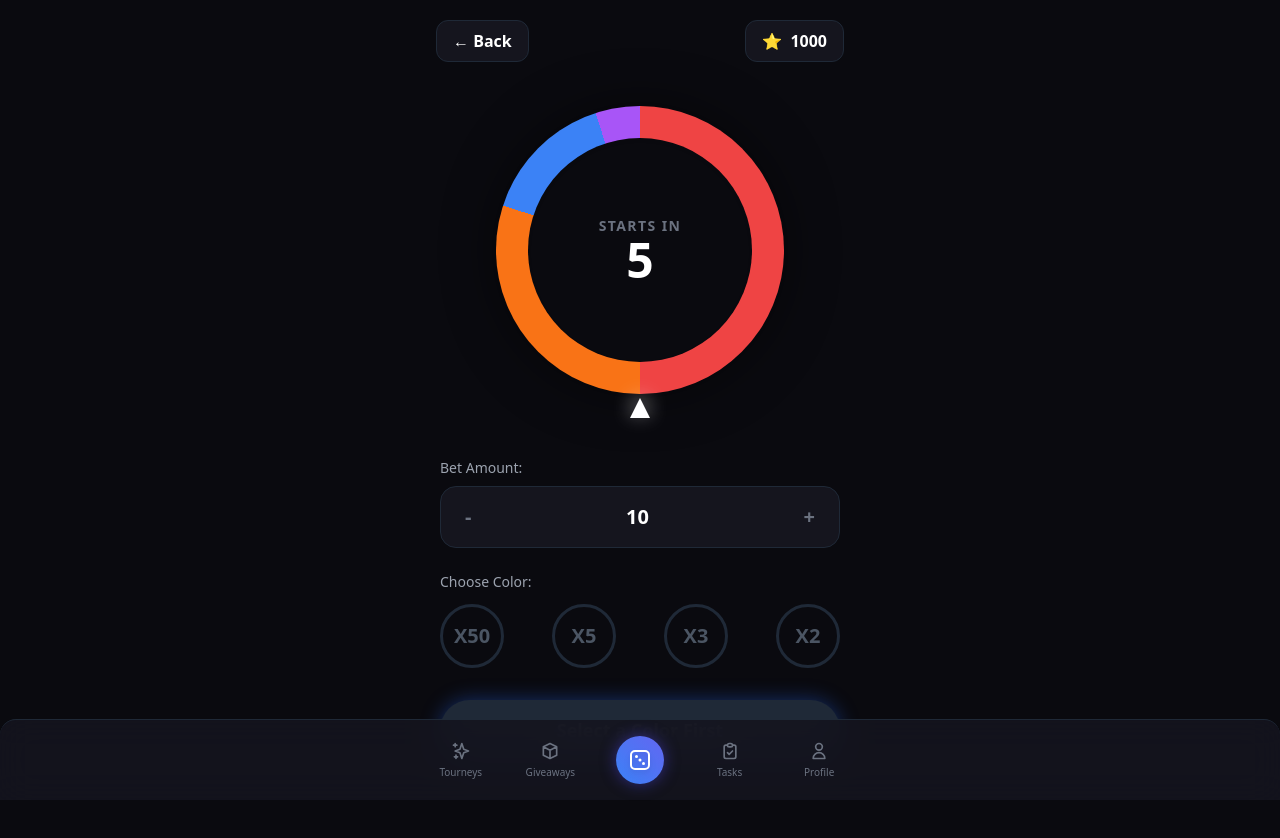
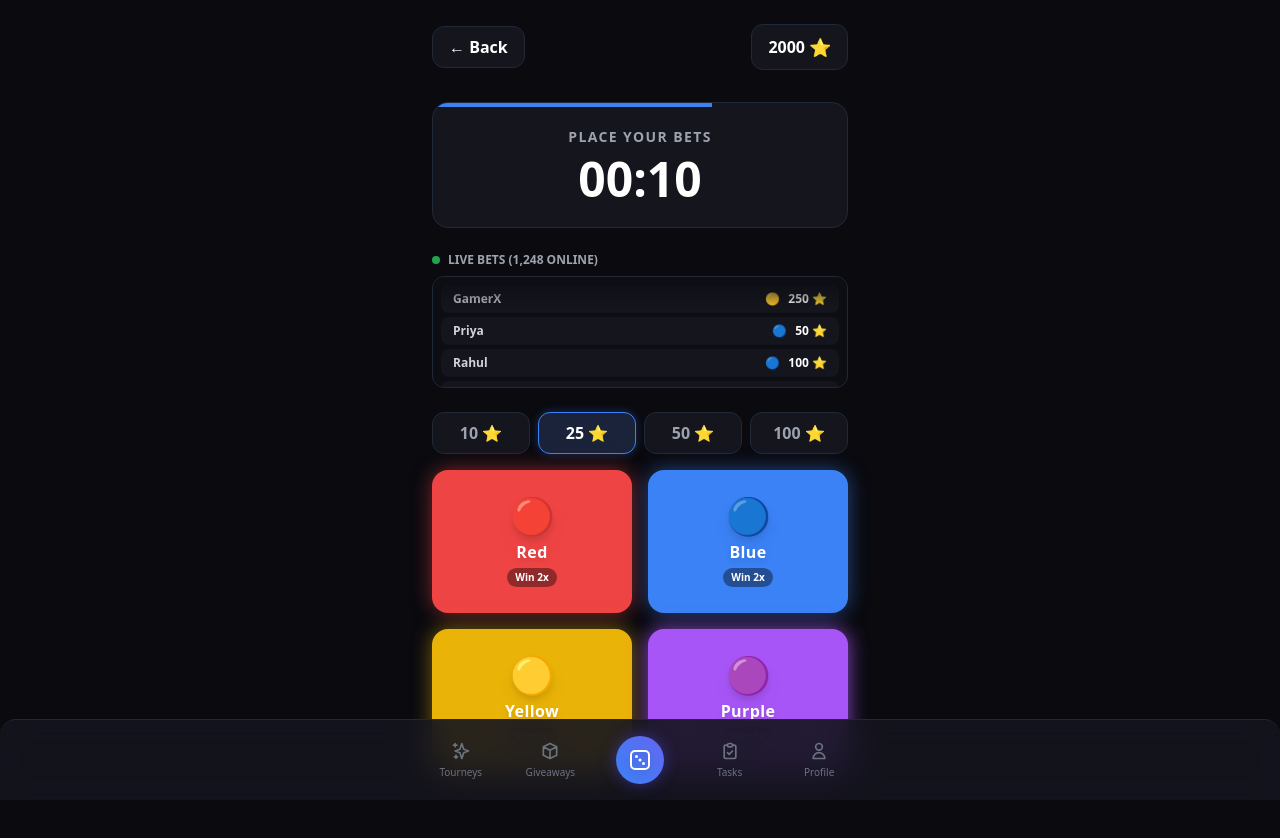
Before and after one commit to Aadi639707/stardrop-bot, a Next.js app: page /roulette in a window 1280 px wide. Shown: the top 838 px of the page. Built offline with nearby package versions, Linux system fonts and the light colour scheme.

Commit message:
Update page.tsx

```diff
--- a/app/roulette/page.tsx
+++ b/app/roulette/page.tsx
@@ -1,171 +1,278 @@
 "use client";
 
-import { useState, useEffect } from "react";
+import { useState, useEffect, useRef } from "react";
 import Link from "next/link";
 
-export default function RingRoulette() {
-  const [balance, setBalance] = useState(1000);
-  const [betAmount, setBetAmount] = useState(10);
-  const [selectedMultiplier, setSelectedMultiplier] = useState<number | null>(null);
+// --- GAME CONFIGURATION ---
+const COLORS = [
+  { id: "red", name: "Red", icon: "🔴", bg: "bg-red-500", shadow: "shadow-[0_0_20px_rgba(239,68,68,0.5)]", mult: 2 },
+  { id: "blue", name: "Blue", icon: "🔵", bg: "bg-blue-500", shadow: "shadow-[0_0_20px_rgba(59,130,246,0.5)]", mult: 2 },
+  { id: "yellow", name: "Yellow", icon: "🟡", bg: "bg-yellow-500", shadow: "shadow-[0_0_20px_rgba(234,179,8,0.5)]", mult: 2 },
+  { id: "purple", name: "Purple", icon: "🟣", bg: "bg-purple-500", shadow: "shadow-[0_0_20px_rgba(168,85,247,0.8)]", mult: 5 }, // Jackpot Color
+];
 
-  const [rotation, setRotation] = useState(0);
-  const [isSpinning, setIsSpinning] = useState(false);
-  const [countdown, setCountdown] = useState(5); // Dummy center countdown
+const BOT_NAMES = ["Aman", "Rahul", "Priya", "GamerX", "Vikash", "Neha", "Rohan", "King", "Sniper", "Raj", "ToxicGamer", "Avinash"];
+const BOT_BETS = [15, 25, 50, 100, 250];
 
-  // 🌚 THE SECRET ALGORITHM (Lowest Liability)
-  const calculateRiggedResult = (userBetMultiplier: number | null, userBetAmount: number) => {
-    // Dummy pool of other players' bets (You can connect this to DB later)
-    const fakePool = {
-      2: Math.floor(Math.random() * 500) + 100, // Red
-      3: Math.floor(Math.random() * 300) + 50,  // Orange
-      5: Math.floor(Math.random() * 100) + 20,  // Blue
-      50: Math.floor(Math.random() * 10),       // Purple
+type GameState = "betting" | "rolling" | "result";
+
+export default function ColorGame() {
+  const [balance, setBalance] = useState(2000); // Demo Balance
+  const [gameState, setGameState] = useState<GameState>("betting");
+  const [timeLeft, setTimeLeft] = useState(15); // 15 seconds to bet
+
+  // Player's Bets: { red: 50, blue: 0, yellow: 0, purple: 0 }
+  const [playerBets, setPlayerBets] = useState<Record<string, number>>({ red: 0, blue: 0, yellow: 0, purple: 0 });
+  const [selectedBetAmount, setSelectedBetAmount] = useState(25);
+
+  // Fake Multiplayer Live Feed
+  const [liveBets, setLiveBets] = useState<any[]>([]);
+  const [winningColor, setWinningColor] = useState<any | null>(null);
+
+  // Ref for the live feed container to auto-scroll
+  const feedRef = useRef<HTMLDivElement>(null);
+
+  // --- GAME LOOP & TIMER ---
+  useEffect(() => {
+    let timer: NodeJS.Timeout;
+
+    if (gameState === "betting" && timeLeft > 0) {
+      timer = setInterval(() => setTimeLeft((prev) => prev - 1), 1000);
+    }
+    else if (gameState === "betting" && timeLeft === 0) {
+      startRoll();
+    }
+
+    return () => clearInterval(timer);
+  }, [gameState, timeLeft]);
+
+  // --- FAKE MULTIPLAYER BOT GENERATOR ---
+  useEffect(() => {
+    let botInterval: NodeJS.Timeout;
+
+    if (gameState === "betting") {
+      // Generate a fake bet every 0.8 to 2 seconds
+      const triggerFakeBet = () => {
+        const randomName = BOT_NAMES[Math.floor(Math.random() * BOT_NAMES.length)];
+        const randomColor = COLORS[Math.floor(Math.random() * COLORS.length)];
+        // Purple pe log kam bet karte hain, to realistic banane ke liye rare karo
+        const isPurple = randomColor.id === "purple";
+        const randomAmount = isPurple
+            ? (Math.random() > 0.8 ? 100 : 25)
+            : BOT_BETS[Math.floor(Math.random() * BOT_BETS.length)];
+
+        const newBet = { id: Date.now(), name: randomName, color: randomColor, amount: randomAmount };
+
+        setLiveBets((prev) => {
+          const updated = [...prev, newBet];
+          return updated.slice(-6); // Keep only last 6 bets to fit screen
+        });
+
+        // Auto-scroll feed
+        if (feedRef.current) feedRef.current.scrollTop = feedRef.current.scrollHeight;
+
+        const nextDelay = Math.floor(Math.random() * 1200) + 800; // 0.8s to 2s
+        botInterval = setTimeout(triggerFakeBet, nextDelay);
       };
 
-    let liabilities = { 2: 0, 3: 0, 5: 0, 50: 0 };
-
-    // Calculate how much the house has to pay out for EACH color
-    Object.keys(liabilities).forEach((m) => {
-      const multiplier = parseInt(m);
-      let totalBetOnThisColor = fakePool[multiplier as keyof typeof fakePool];
-
-      // Add real user's bet to the calculation
-      if (userBetMultiplier === multiplier) {
-        totalBetOnThisColor += userBetAmount;
+      botInterval = setTimeout(triggerFakeBet, 1000);
+    } else {
+      setLiveBets([]); // Clear feed when rolling
     }
 
-      liabilities[multiplier as keyof typeof liabilities] = totalBetOnThisColor * multiplier;
-    });
+    return () => clearTimeout(botInterval);
+  }, [gameState]);
 
-    // Find the multiplier with the MINIMUM liability (Max Profit for House)
-    const riggedMultiplier = Object.keys(liabilities).reduce((a, b) =>
-      liabilities[parseInt(a) as keyof typeof liabilities] < liabilities[parseInt(b) as keyof typeof liabilities] ? a : b
-    );
+  // --- PLACE BET FUNCTION ---
+  const handlePlaceBet = (colorId: string) => {
+    if (gameState !== "betting") return;
+    if (balance < selectedBetAmount) return alert("Not enough Stars!");
 
-    return parseInt(riggedMultiplier);
+    setBalance((prev) => prev - selectedBetAmount);
+    setPlayerBets((prev) => ({
+      ...prev,
+      [colorId]: prev[colorId] + selectedBetAmount
+    }));
   };
 
-  const handleSpin = () => {
-    if (isSpinning || !selectedMultiplier) return;
-    if (balance < betAmount) return alert("Not enough Stars!");
+  // --- THE RIGGED ROLL ALGORITHM ---
+  const startRoll = () => {
+    setGameState("rolling");
 
-    setBalance(prev => prev - betAmount);
-    setIsSpinning(true);
-    setCountdown(0); // Clear countdown text during spin
+    // CASINO OWNER LOGIC 🧠 (Minimize payouts)
+    // 1. Calculate how much player will win on each color
+    const potentialPayouts = COLORS.map(c => ({
+      color: c,
+      payout: playerBets[c.id] * c.mult
+    }));
 
-    // 1. Calculate rigged result
-    const winningMultiplier = calculateRiggedResult(selectedMultiplier, betAmount);
+    // 2. Sort from lowest payout to highest payout (We want to pick lowest payout usually)
+    potentialPayouts.sort((a, b) => a.payout - b.payout);
 
-    // 2. Map Multipliers to CSS Degrees on the wheel
-    // X2 (Red): 0-180deg | X3 (Orange): 180-288deg | X5 (Blue): 288-342deg | X50 (Purple): 342-360deg
-    const angleMap = {
-      2: { min: 20, max: 160 },
-      3: { min: 200, max: 268 },
-      5: { min: 308, max: 322 },
-      50: { min: 350, max: 355 }
+    let finalWinner;
+    const rand = Math.random();
+
+    // 70% of the time, pick the color that costs the house the LEAST money (or 0 money).
+    if (rand < 0.70) {
+       // Pick from the top 2 lowest payouts (usually colors player didn't bet on)
+       const safeOptions = [potentialPayouts[0].color, potentialPayouts[1].color];
+       finalWinner = safeOptions[Math.floor(Math.random() * safeOptions.length)];
+    }
+    // 30% of the time, pick randomly so player wins sometimes and stays hooked
+    else {
+       finalWinner = COLORS[Math.floor(Math.random() * COLORS.length)];
+    }
+
+    setWinningColor(finalWinner);
+
+    // Simulate wheel spin delay
+    setTimeout(() => {
+      setGameState("result");
+
+      // Give payout if player won
+      const winnings = playerBets[finalWinner.id] * finalWinner.mult;
+      if (winnings > 0) {
+        setBalance(prev => prev + winnings);
+      }
+
+      // Reset for next round after 5 seconds
+      setTimeout(() => {
+        setPlayerBets({ red: 0, blue: 0, yellow: 0, purple: 0 });
+        setWinningColor(null);
+        setTimeLeft(15);
+        setGameState("betting");
+      }, 5000);
+
+    }, 3000); // 3 seconds rolling animation
   };
 
-    const targetRange = angleMap[winningMultiplier as keyof typeof angleMap];
-    const randomAngleInsideTarget = Math.floor(Math.random() * (targetRange.max - targetRange.min + 1)) + targetRange.min;
-
-    // Pointer is at the bottom (180 deg offset)
-    const pointerOffset = 180;
-    const finalStopAngle = 360 - randomAngleInsideTarget + pointerOffset;
-
-    // Add 5 full spins (1800 degrees) + final angle
-    const newRotation = rotation + 1800 + finalStopAngle - (rotation % 360);
-    setRotation(newRotation);
-
-    // Stop after 4 seconds and award prize if user somehow won (rare!)
-    setTimeout(() => {
-      setIsSpinning(false);
-      setCountdown(5); // Reset dummy countdown
-      if (winningMultiplier === selectedMultiplier) {
-        setBalance(prev => prev + (betAmount * winningMultiplier));
-      }
-    }, 4000);
-  };
+  const totalPlayerBet = Object.values(playerBets).reduce((a, b) => a + b, 0);
+  const totalWinnings = winningColor ? playerBets[winningColor.id] * winningColor.mult : 0;
 
   return (
-    <div className="min-h-screen bg-[#0a0a0f] flex flex-col items-center pb-20">
+    <div className="min-h-screen bg-[#0a0a0f] flex flex-col items-center pb-20 relative overflow-hidden">
 
-      {/* Top Header */}
-      <div className="w-full flex justify-between items-center p-5 max-w-md">
+      {/* HEADER */}
+      <div className="w-full flex justify-between items-center p-4 max-w-md mt-2">
         <Link href="/" className="text-white flex items-center gap-2 font-bold bg-[#15151e] px-4 py-2 rounded-xl border border-gray-800 active:scale-95 transition">
            <span>← Back</span>
         </Link>
-        <div className="flex items-center gap-2 bg-[#15151e] px-4 py-2 rounded-xl border border-gray-800">
-          <span className="text-yellow-500">⭐</span>
+        <div className="flex items-center gap-1 bg-[#15151e] px-4 py-2 rounded-xl border border-gray-800">
           <span className="text-white font-bold">{balance}</span>
+          <span className="text-yellow-500 text-lg">⭐</span>
         </div>
       </div>
 
-      {/* Ring Roulette Section */}
-      <div className="relative w-72 h-72 mt-6 flex justify-center items-center">
-        {/* The Colored Donut Wheel */}
-        <div
-          className="w-full h-full rounded-full absolute shadow-[0_0_50px_rgba(0,0,0,0.5)]"
-          style={{
-            transform: `rotate(${rotation}deg)`,
-            transition: "transform 4s cubic-bezier(0.15, 0.85, 0.2, 1)",
-            background: "conic-gradient(#ef4444 0deg 180deg, #f97316 180deg 288deg, #3b82f6 288deg 342deg, #a855f7 342deg 360deg)"
-          }}
-        ></div>
+      {/* GAME STATUS / TIMER */}
+      <div className="w-full max-w-md px-4 mt-4 text-center">
+        {gameState === "betting" && (
+          <div className="bg-[#15151e] border border-gray-800 rounded-2xl py-6 relative overflow-hidden">
+             <div className="absolute top-0 left-0 h-1 bg-blue-500 transition-all duration-1000" style={{ width: `${(timeLeft / 15) * 100}%` }}></div>
+             <p className="text-gray-400 text-sm font-bold uppercase tracking-widest mb-2">Place your bets</p>
+             <h1 className={`text-5xl font-black ${timeLeft <= 5 ? 'text-red-500 animate-pulse' : 'text-white'}`}>00:{timeLeft.toString().padStart(2, '0')}</h1>
+          </div>
+        )}
 
-        {/* Center Black Hole (Creates the Ring/Donut effect) */}
-        <div className="w-56 h-56 bg-[#0a0a0f] rounded-full absolute z-10 flex flex-col items-center justify-center shadow-inner">
-           {isSpinning ? (
-             <span className="text-2xl font-black text-gray-400 animate-pulse italic">Spinning..</span>
+        {gameState === "rolling" && (
+          <div className="bg-[#15151e] border border-gray-800 rounded-2xl py-8 flex flex-col items-center">
+             <p className="text-yellow-500 text-xl font-bold animate-pulse">Drawing Winner...</p>
+          </div>
+        )}
+
+        {gameState === "result" && winningColor && (
+          <div className={`border rounded-2xl py-6 animate-in zoom-in ${totalWinnings > 0 ? 'bg-green-500/10 border-green-500' : 'bg-red-500/10 border-red-500'}`}>
+             <p className="text-white text-lg font-bold mb-2">Winning Color</p>
+             <div className="flex justify-center items-center gap-2 text-4xl mb-2">
+                <span className="drop-shadow-lg">{winningColor.icon}</span>
+                <span className={winningColor.id === 'purple' ? 'text-purple-400 font-black' : 'text-white font-bold'}>{winningColor.name}</span>
+             </div>
+             {totalWinnings > 0 ? (
+                 <p className="text-green-400 font-extrabold text-xl animate-bounce">You Won +{totalWinnings} ⭐!</p>
              ) : (
-             <>
-               <span className="text-gray-500 text-sm font-bold uppercase tracking-widest">Starts in</span>
-               <span className="text-5xl font-black text-white">{countdown}</span>
-             </>
+                 <p className="text-red-400 font-bold">You Lost - Better luck next time!</p>
+             )}
+          </div>
         )}
       </div>
 
-        {/* Bottom Pointer (^) */}
-        <div className="absolute -bottom-6 left-1/2 -translate-x-1/2 w-0 h-0 border-l-[10px] border-r-[10px] border-b-[20px] border-transparent border-b-white z-20 drop-shadow-[0_-5px_10px_rgba(255,255,255,0.6)] pointer-events-none"></div>
+      {/* FAKE LIVE MULTIPLAYER FEED */}
+      <div className="w-full max-w-md px-4 mt-6">
+        <div className="flex justify-between items-center mb-2">
+           <span className="text-gray-400 font-bold text-xs uppercase flex items-center gap-2">
+             <div className="w-2 h-2 bg-green-500 rounded-full animate-pulse"></div>
+             Live Bets (1,248 Online)
+           </span>
+        </div>
+        <div
+          ref={feedRef}
+          className="h-28 bg-[#0d0d14] border border-gray-800 rounded-xl p-2 overflow-y-hidden flex flex-col gap-1 relative"
+        >
+          {liveBets.length === 0 && gameState === "betting" && <p className="text-gray-600 text-xs text-center mt-8">Waiting for bets...</p>}
+          {liveBets.map((bet) => (
+             <div key={bet.id} className="flex justify-between items-center bg-[#15151e] px-3 py-1.5 rounded-lg animate-in slide-in-from-right-10 duration-300">
+               <span className="text-gray-300 text-xs font-bold">{bet.name}</span>
+               <div className="flex items-center gap-2">
+                  <span className="text-xs">{bet.color.icon}</span>
+                  <span className="text-white font-bold text-xs">{bet.amount} ⭐</span>
+               </div>
+             </div>
+          ))}
+
+          {/* Overlay to fade out older bets */}
+          <div className="absolute top-0 left-0 w-full h-8 bg-gradient-to-b from-[#0d0d14] to-transparent pointer-events-none"></div>
+        </div>
       </div>
 
-      {/* Betting UI (Screenshot 2 Match) */}
-      <div className="w-full max-w-md mt-16 px-6">
-        <p className="text-gray-400 font-medium text-sm mb-2">Bet Amount:</p>
-        <div className="w-full bg-[#15151e] border border-gray-800 rounded-2xl p-4 flex justify-between items-center text-white text-xl font-bold">
-            <button onClick={() => setBetAmount(prev => Math.max(10, prev - 10))} className="text-gray-500 hover:text-white px-2">-</button>
-            <span>{betAmount}</span>
-            <button onClick={() => setBetAmount(prev => prev + 10)} className="text-gray-500 hover:text-white px-2">+</button>
+      {/* BET AMOUNT SELECTOR */}
+      <div className="w-full max-w-md flex justify-between gap-2 px-4 mt-6">
+        {[10, 25, 50, 100].map((amt) => (
+          <button
+            key={amt}
+            onClick={() => setSelectedBetAmount(amt)}
+            disabled={gameState !== "betting"}
+            className={`flex-1 py-2 rounded-xl font-bold transition-all border ${
+              selectedBetAmount === amt
+              ? 'bg-[#1a233a] border-blue-500 shadow-[0_0_10px_rgba(59,130,246,0.3)] text-white'
+              : 'bg-[#15151e] border-gray-800 text-gray-400'
+            } disabled:opacity-50`}
+          >
+            {amt} ⭐
+          </button>
+        ))}
       </div>
 
-        <p className="text-gray-400 font-medium text-sm mt-6 mb-3">Choose Color:</p>
-        <div className="flex justify-between items-center gap-2">
-           <BetCircle multiplier={50} colorClass="border-purple-500 text-purple-400" selected={selectedMultiplier === 50} onClick={() => setSelectedMultiplier(50)} />
-           <BetCircle multiplier={5} colorClass="border-blue-500 text-blue-400" selected={selectedMultiplier === 5} onClick={() => setSelectedMultiplier(5)} />
-           <BetCircle multiplier={3} colorClass="border-orange-500 text-orange-400" selected={selectedMultiplier === 3} onClick={() => setSelectedMultiplier(3)} />
-           <BetCircle multiplier={2} colorClass="border-red-500 text-red-400" selected={selectedMultiplier === 2} onClick={() => setSelectedMultiplier(2)} />
+      {/* THE 4 COLOR BETTING BUTTONS */}
+      <div className="w-full max-w-md grid grid-cols-2 gap-4 px-4 mt-4">
+        {COLORS.map((color) => (
+          <button
+            key={color.id}
+            onClick={() => handlePlaceBet(color.id)}
+            disabled={gameState !== "betting"}
+            className={`relative flex flex-col items-center justify-center py-6 rounded-2xl border-2 transition-transform active:scale-95 disabled:opacity-50 disabled:active:scale-100 ${
+               playerBets[color.id] > 0 ? 'border-white' : 'border-transparent'
+            } ${color.bg} ${color.shadow}`}
+          >
+            <span className="text-4xl drop-shadow-lg mb-1">{color.icon}</span>
+            <span className="text-white font-black drop-shadow-md tracking-wide">{color.name}</span>
+            <span className="bg-black/40 text-white text-[10px] font-bold px-2 py-0.5 rounded-full mt-1">Win {color.mult}x</span>
+
+            {/* Show Player's Bet on this color */}
+            {playerBets[color.id] > 0 && (
+              <div className="absolute top-2 right-2 bg-white text-black text-xs font-bold px-2 py-1 rounded-full shadow-lg animate-in zoom-in">
+                {playerBets[color.id]} ⭐
+              </div>
+            )}
+          </button>
+        ))}
       </div>
 
-        <button
-          onClick={handleSpin}
-          disabled={isSpinning || !selectedMultiplier}
-          className="w-full mt-8 bg-blue-600 hover:bg-blue-500 disabled:bg-gray-800 disabled:text-gray-500 text-white font-extrabold text-lg py-4 rounded-full shadow-[0_0_20px_rgba(37,99,235,0.4)] transition-all active:scale-95"
-        >
-          {selectedMultiplier ? `Place ${betAmount} ⭐ Bet` : "Select a Color First"}
-        </button>
+      {/* TOTAL BET INDICATOR */}
+      {totalPlayerBet > 0 && gameState === "betting" && (
+         <div className="mt-6 text-gray-400 text-sm font-bold animate-in fade-in">
+           Total Bet: <span className="text-white">{totalPlayerBet} ⭐</span>
          </div>
+      )}
+
     </div>
   );
 }
-
-// Reusable Circle Button Component
-function BetCircle({ multiplier, colorClass, selected, onClick }: any) {
-  return (
-    <div
-      onClick={onClick}
-      className={`w-16 h-16 rounded-full border-[3px] flex items-center justify-center font-black text-xl cursor-pointer transition-all active:scale-90
-      ${selected ? `${colorClass} shadow-[0_0_15px_currentColor] scale-110 bg-[#15151e]` : `border-gray-800 text-gray-600 hover:border-gray-600`}`}
-    >
-      X{multiplier}
-    </div>
-  );
-}
```
Lines whose indentation alone changed are shown as unchanged.
